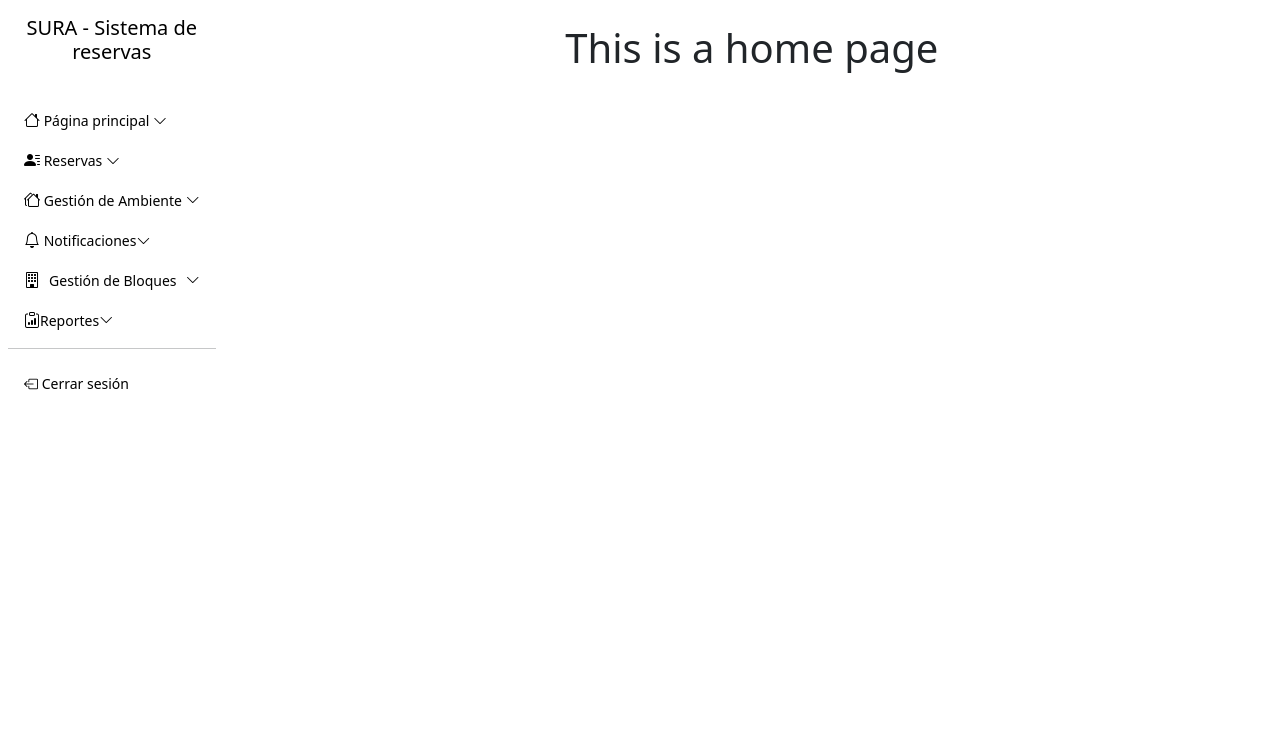
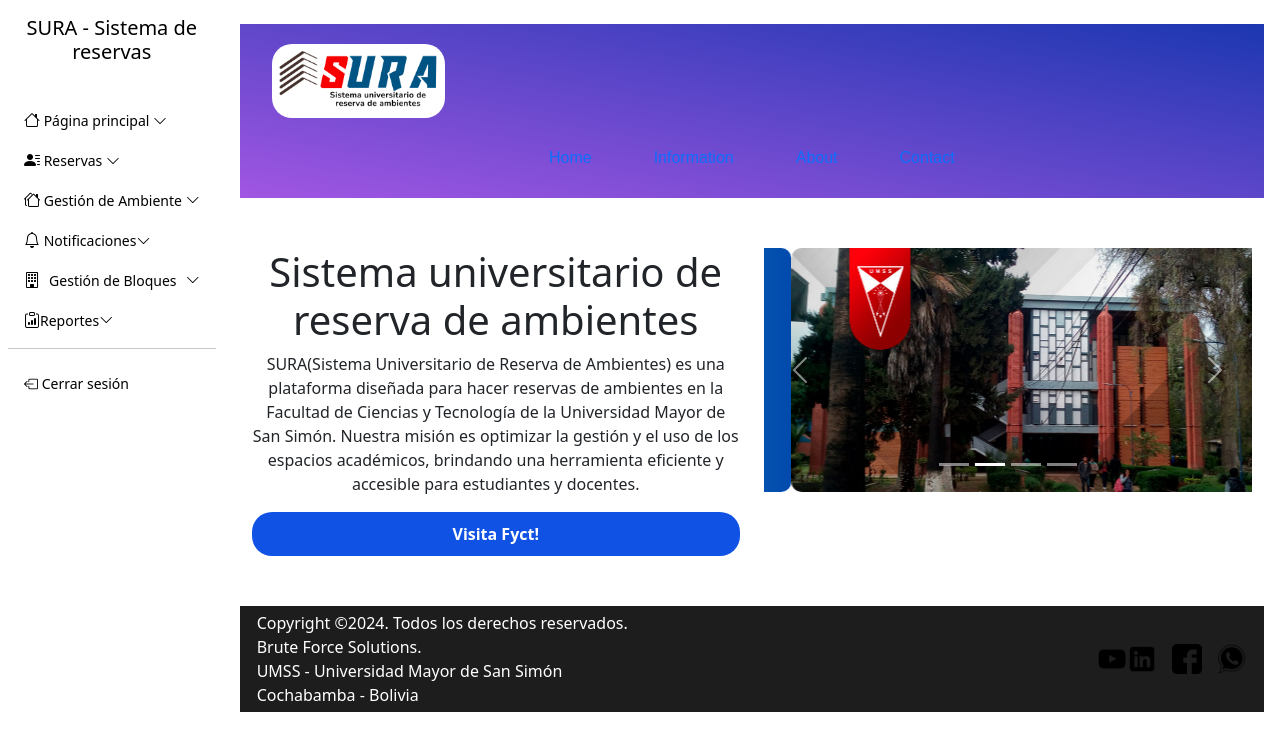
Before and after one commit to BruteForceSolutionsSRL/reservation-system-front, a React (Vite) app: page /superuser/home in a window 1280 px wide. Shown: the top 750 px of the page. Built offline with nearby package versions, Linux system fonts and the light colour scheme; sample sign-in values are in the browser's storage.

Commit message:
home page update

```diff
--- a/src/Pages/User/Homepage/Homepage.jsx
+++ b/src/Pages/User/Homepage/Homepage.jsx
@@ -1,9 +1,152 @@
-export default function Homepage() {
+import { Col, Row, Container, Carousel } from "react-bootstrap";
+import linkedinIcon from "./icons/linkedin.png";
+import facebookIcon from "./icons/facebook.png";
+import whatsappIcon from "./icons/whatsapp.png";
+import youtubeIcon from "./icons/youtube.png";
+import decanatoFcyt from "./icons/decanatoFcyt.jpg";
+import edificioFcyt from "./icons/edificioFcyt.jpg";
+import laboratorioFcyt from "./icons/laboratoriosFcyt.jpg";
+import imageLogo from "./logoPequeño.png";
+import image from "./logo.png";
+import "./Homepage.css";
+
+function Homepage() {
   return (
-    <>
-      <div>
-        <h1>This is a home page</h1>
+    <div className="homepage">
+      <div className="header">
+        <div className="container-fluid">
+          <div className="logo-container d-flex align-items-center">
+            <img src={imageLogo} alt="Sura Logo" className="logo-image" />
+          </div>
+          <ul className="nav">
+            {[
+              { label: "Home", href: "#home" },
+              { label: "Information", href: "#services" },
+              { label: "About", href: "#about" },
+              { label: "Contact", href: "#contact" },
+            ].map((item, index) => (
+              <li key={index}>
+                <a href={item.href} className="nav-link">
+                  {item.label}
+                </a>
+              </li>
+            ))}
+          </ul>
+        </div>
       </div>
-    </>
+
+      <Container className="main-content text-center">
+        <Row>
+          <Col md={6} className="d-flex flex-column justify-content-center">
+            <h1>Sistema universitario de reserva de ambientes</h1>
+            <p>
+              SURA(Sistema Universitario de Reserva de Ambientes) es una
+              plataforma diseñada para hacer reservas de ambientes en la
+              Facultad de Ciencias y Tecnología de la Universidad Mayor de San
+              Simón. Nuestra misión es optimizar la gestión y el uso de los
+              espacios académicos, brindando una herramienta eficiente y
+              accesible para estudiantes y docentes.
+            </p>
+
+            <button
+              className="check-work-button"
+              href="http://fcyt.umss.edu.bo/"
+            >
+              Visita Fyct!
+            </button>
+          </Col>
+          <Col md={6} className="image-container">
+            <Carousel>
+              <Carousel.Item>
+                <img src={image} alt="Sistema de reserva" className="image" />
+              </Carousel.Item>
+              <Carousel.Item>
+                <img src={decanatoFcyt} alt="Decanato FCyT" className="image" />
+              </Carousel.Item>
+              <Carousel.Item>
+                <img src={edificioFcyt} alt="Edificio FCyT" className="image" />
+              </Carousel.Item>
+              <Carousel.Item>
+                <img
+                  src={laboratorioFcyt}
+                  alt="Laboratorio FCyT"
+                  className="image"
+                />
+              </Carousel.Item>
+            </Carousel>
+          </Col>
+        </Row>
+      </Container>
+
+      <div className="footer">
+        <Container>
+          <Row>
+            <Col md={6}>
+              <div className="footer-info">
+                <div>Copyright ©2024. Todos los derechos reservados.</div>
+                <div>Brute Force Solutions.</div>
+                <div>UMSS - Universidad Mayor de San Simón</div>
+                <div>Cochabamba - Bolivia</div>
+              </div>
+            </Col>
+            <Col
+              md={6}
+              className="d-flex justify-content-end align-items-center"
+            >
+              <a
+                href="https://www.youtube.com"
+                target="_blank"
+                rel="noopener noreferrer"
+                className="social-media"
+              >
+                <img
+                  src={youtubeIcon}
+                  alt="YouTube"
+                  className="social-media-icon"
+                />
+              </a>
+              <a
+                href="https://www.linkedin.com"
+                target="_blank"
+                rel="noopener noreferrer"
+                className="social-media-icon"
+              >
+                <img
+                  src={linkedinIcon}
+                  alt="LinkedIn"
+                  className="social-media-icon"
+                />
+              </a>
+              <a
+                href="https://www.facebook.com"
+                target="_blank"
+                rel="noopener noreferrer"
+                className="social-media"
+              >
+                <img
+                  src={facebookIcon}
+                  alt="Facebook"
+                  className="social-media-icon"
+                />
+              </a>
+              <a
+                href="https://wa.me/1234567890"
+                target="_blank"
+                rel="noopener noreferrer"
+                className="social-media"
+              >
+                <img
+                  src={whatsappIcon}
+                  alt="WhatsApp"
+                  className="social-media-icon"
+                />
+              </a>
+            </Col>
+          </Row>
+        </Container>
+      </div>
+    </div>
   );
 }
+
+export default Homepage;
```
